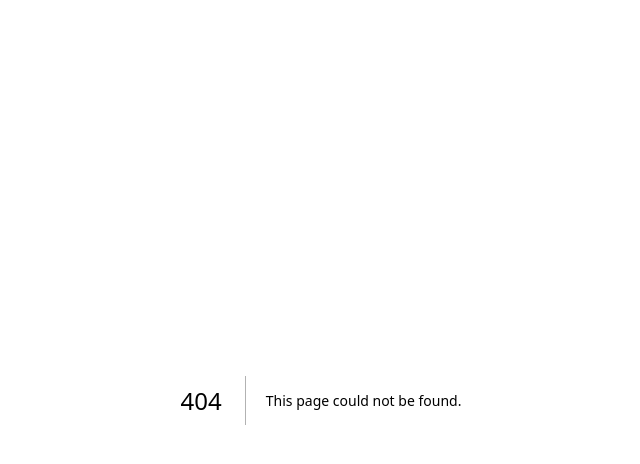
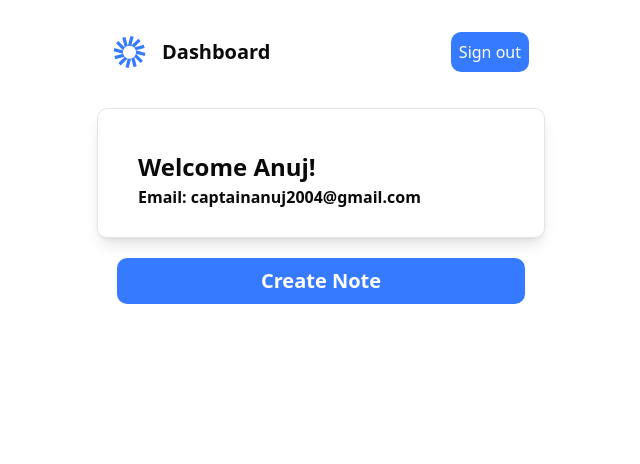
Before and after one commit to Captainanujm/Note_Vault, a Next.js app: page /dashboard in a window 1280 px wide. Before the commit this address had no page. Shown: the top 464 px of the page, without its empty margins (319-959 px from the left). Built offline with nearby package versions, Linux system fonts and the light colour scheme.

Commit message:
dashboard frontend

```diff
--- /dev/null
+++ b/app/dashboard/page.tsx
@@ -0,0 +1,91 @@
+"use client";
+import React, { useState } from 'react'
+const page = () => {
+     const [notes, setNotes] = useState<string[]>([]);
+  const [newNote, setNewNote] = useState("");
+const [adding,setAdding]=useState(false);
+  const addNote = () => {
+    if (!newNote.trim()) return;
+    setNotes([...notes, newNote]);
+    setAdding(false);
+    setNewNote("");
+  };
+
+  const deleteNote = (index: number) => {
+    setNotes(notes.filter((_, i) => i !== index));
+  };
+
+  return (
+    <div className='flex flex-col items-center p-4 gap-5'>
+        <div className='flex justify-between lg:min-w-md min-w-screen p-4'>
+            <div className='flex items-center justify-center gap-4'>
+                <svg width="33" height="32" viewBox="0 0 33 32" fill="none" xmlns="http://www.w3.org/2000/svg">
+<path d="M20.6424 0.843087L17.4853 0L14.8248 9.89565L12.4228 0.961791L9.26555 1.80488L11.8608 11.4573L5.3967 5.01518L3.08549 7.31854L10.1758 14.3848L1.34596 12.0269L0.5 15.1733L10.1477 17.7496C10.0372 17.2748 9.97877 16.7801 9.97877 16.2717C9.97877 12.6737 12.9055 9.75685 16.5159 9.75685C20.1262 9.75685 23.0529 12.6737 23.0529 16.2717C23.0529 16.7768 22.9952 17.2685 22.8861 17.7405L31.6541 20.0818L32.5 16.9354L22.814 14.3489L31.6444 11.9908L30.7984 8.84437L21.1128 11.4308L27.5768 4.98873L25.2656 2.68538L18.2737 9.65357L20.6424 0.843087Z" fill="#367AFF"/>
+<path d="M22.8776 17.7771C22.6069 18.9176 22.0354 19.9421 21.2513 20.763L27.6033 27.0935L29.9145 24.7901L22.8776 17.7771Z" fill="#367AFF"/>
+<path d="M21.1872 20.8292C20.3936 21.637 19.3907 22.2398 18.2661 22.5504L20.5775 31.1472L23.7346 30.3041L21.1872 20.8292Z" fill="#367AFF"/>
+<path d="M18.1482 22.5818C17.6264 22.7155 17.0795 22.7866 16.5159 22.7866C15.9121 22.7866 15.3274 22.705 14.7723 22.5522L12.4589 31.1569L15.616 31.9999L18.1482 22.5818Z" fill="#367AFF"/>
+<path d="M14.6607 22.5206C13.5532 22.1945 12.5682 21.584 11.7908 20.7739L5.42322 27.1199L7.73442 29.4233L14.6607 22.5206Z" fill="#367AFF"/>
+<path d="M11.7377 20.7178C10.9737 19.9026 10.4172 18.8917 10.1523 17.7688L1.35571 20.1178L2.20167 23.2642L11.7377 20.7178Z" fill="#367AFF"/>
+</svg>
+<h1 className='font-bold text-[20px]'>Dashboard</h1>
+
+            </div>
+            <button className='bg-[#367AFF] p-2 text-[16px] rounded-lg text-white cursor-pointer'>Sign out</button>
+
+        </div>
+        <div className='bg-white border shadow-lg h-[130px] rounded-lg lg:min-w-md min-w-screen px-10 py-10'>
+            <h1 className='font-bold text-[24px]'>Welcome Anuj!</h1>
+            <div className='flex gap-1 font-semibold text-[16px]'>
+                <p>Email:</p>
+  <p>captainanuj2004@gmail.com</p>
+            </div>
+          </div>
+          <div className='lg:min-w-md min-w-screen px-5'>
+             <button onClick={()=>setAdding(true)} className='bg-[#367AFF] p-2 text-[20px] font-bold rounded-lg w-full text-white cursor-pointer'>
+            Create Note
+          </button>
+          </div>
+           <div className="lg:min-w-md min-w-screen p-4">
+      {/* Input box */}
+      {adding&&
+      <div className="flex gap-2 mb-4">
+        <input
+          type="text"
+          value={newNote}
+          onChange={(e) => setNewNote(e.target.value)}
+          placeholder="Add a note..."
+          className="flex-1 border rounded p-2"
+        />
+        <button
+          onClick={addNote}
+          className="bg-blue-500 text-white px-4 py-2 rounded"
+        >
+          Add
+        </button>
+      </div>}
+
+      {/* Notes list */}
+     <ul className="flex flex-col gap-3 w-full">
+  {notes.map((note, index) => (
+    <li
+      key={index}
+      className="px-4 py-3 rounded-lg border shadow-sm flex gap-4 items-center justify-between"
+    >
+      <span>{note}</span>
+      <button
+        onClick={() => deleteNote(index)}
+        className="text-black font-semibold hover:underline"
+      >
+        Delete
+      </button>
+    </li>
+  ))}
+</ul>
+    </div>
+
+
+    </div>
+  )
+}
+
+export default page
```
